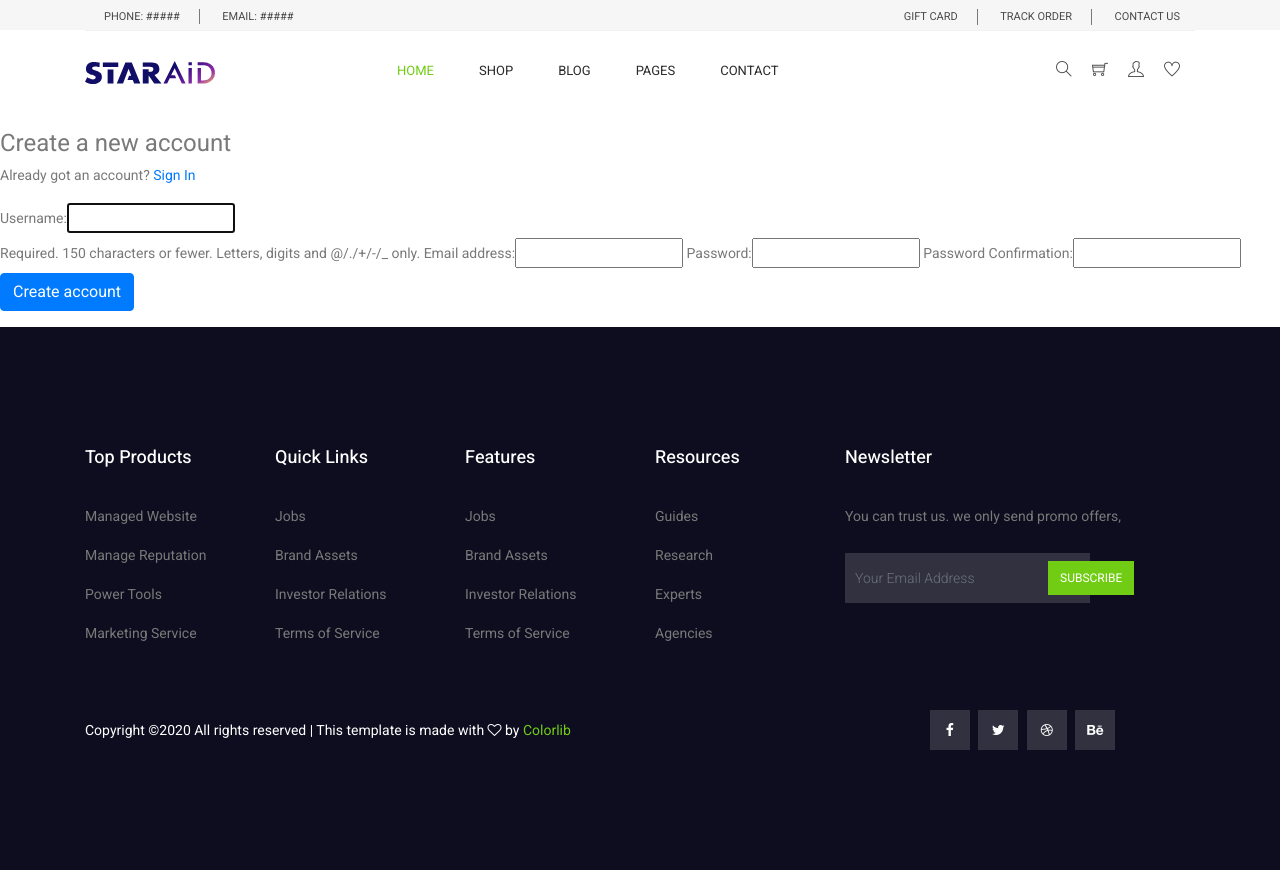
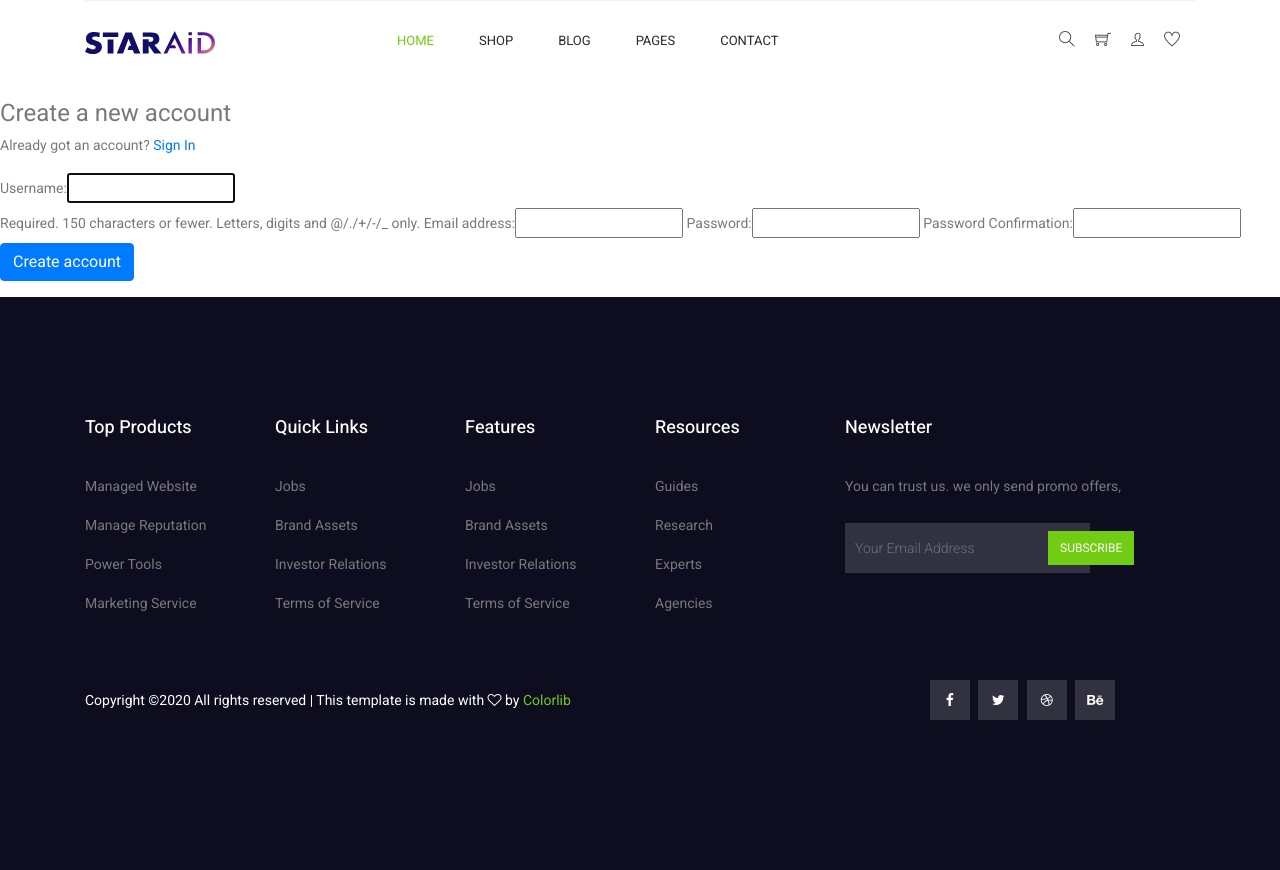
Before and after one commit to Lemoenskil/E-commerce-webpage-staraid, a Django app: page /accounts/register/ in a window 1280 px wide. After the commit the page ends 720 px from the top, so only its background shows below. Run offline with Django 3.2, Linux system fonts and the light colour scheme; some libraries are stand-ins or nearby versions.

Commit message:
linking accounts to base.html

```diff
--- a/static/css/custom.css
+++ b/static/css/custom.css
@@ -10,3 +10,7 @@
 .accountform {
     padding-top: 20px;
 }
+
+.profile {
+    padding-right: 7px;
+}
--- a/templates/base.html
+++ b/templates/base.html
@@ -27,39 +27,6 @@
 <body>
   <!--================Header Menu Area =================-->
   <header class="header_area">
-    <div class="top_menu">
-      <div class="container">
-        <div class="row">
-          <div class="col-lg-7">
-            <div class="float-left">
-              <p>Phone: #####</p>
-              <p>email: #####</p>
-            </div>
-          </div>
-          <div class="col-lg-5">
-            <div class="float-right">
-              <ul class="right_side">
-                <li>
-                  <a href="cart">
-                    gift card
-                  </a>
-                </li>
-                <li>
-                  <a href="tracking">
-                    track order
-                  </a>
-                </li>
-                <li>
-                  <a href="contact">
-                    Contact Us
-                  </a>
-                </li>
-              </ul>
-            </div>
-          </div>
-        </div>
-      </div>
-    </div>
     <div class="main_menu">
       <div class="container">
         <nav class="navbar navbar-expand-lg navbar-light w-100">
@@ -143,10 +110,16 @@
                     </a>
                   </li>
 
-                  <li class="nav-item">
-                    <a href="#" class="icons">
+                  <li class="nav-item dropdown">
+                    <a href="#" class="icons nav-link dropdown-toggle" id="navbarDropdownMenuLink" role="button" data-toggle="dropdown" aria-haspopup="true" aria-expanded="false">
                       <i class="ti-user" aria-hidden="true"></i>
                     </a>
+                      <div class="dropdown-menu" aria-labelledby="navbarDropdownMenuLink">
+                        <a class="dropdown-item nav-link" href="{% url 'register' %}"><i class="profile fa fa-user-plus"></i></i>Register</a>
+                        <a class="dropdown-item nav-link" href="{% url 'profile' %}"><i class="profile fa fa-user"></i>Profile</a>
+                        <a class="dropdown-item nav-link" href="{% url 'login' %}"><i class="profile fa fa-sign-in"></i> Log in</a>
+                        <a class="dropdown-item nav-link" href="{% url 'logout' %}"><i class="profile fa fa-sign-out"></i> Log out</a>
+                      </div>
                   </li>
 
                   <li class="nav-item">
```
